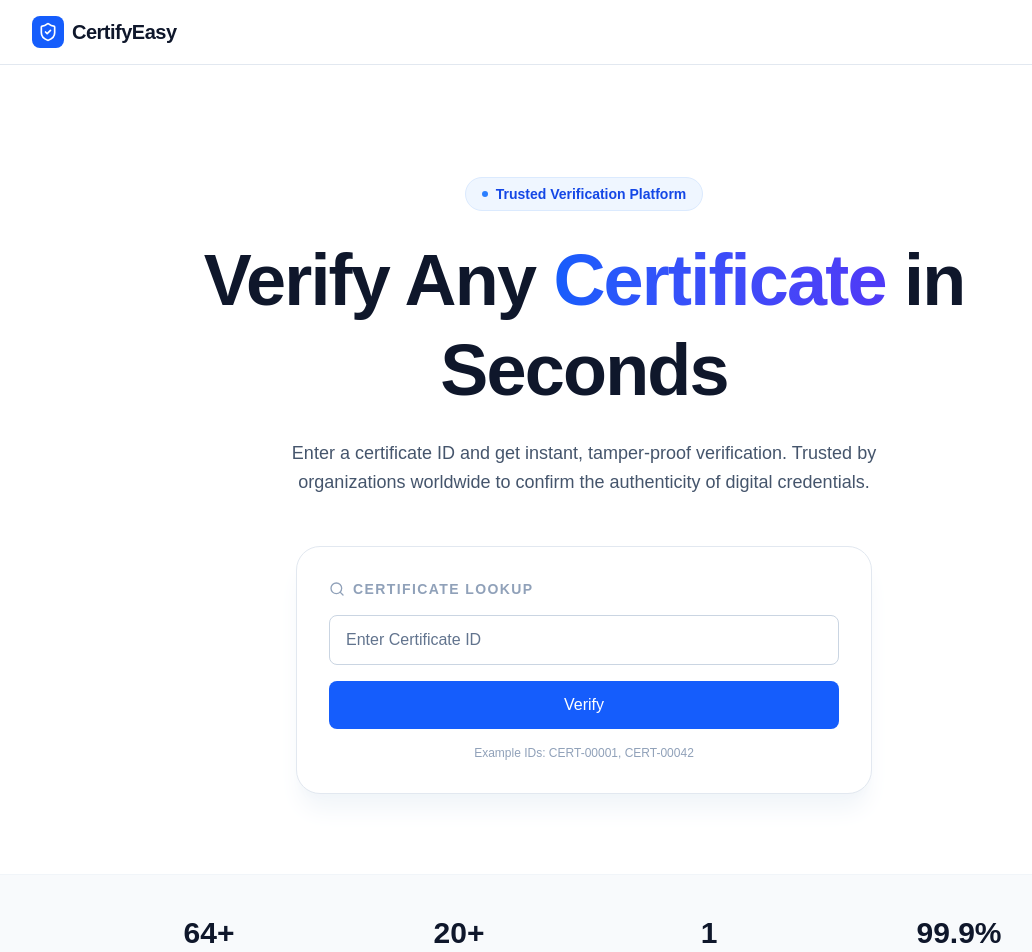
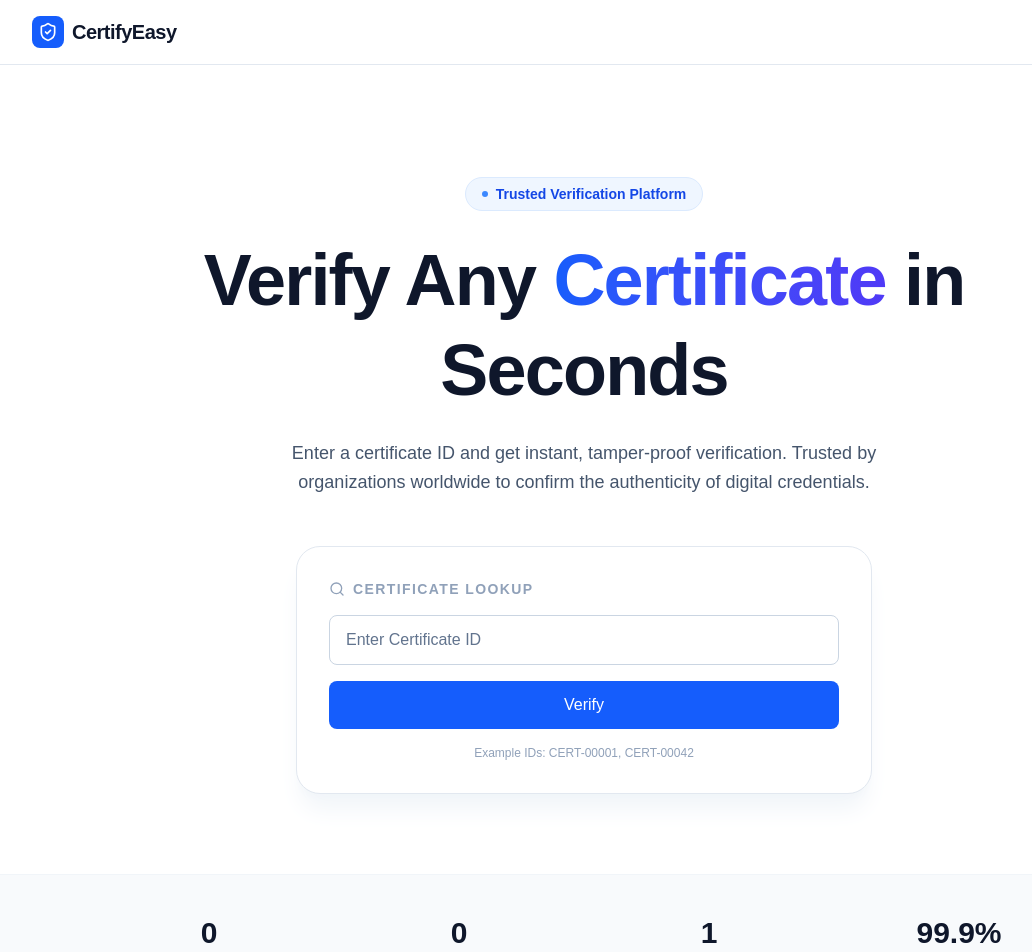
Before and after one commit to Empire-SK/certifyeasy, a Next.js app: page /Certificates/ in a window 1280 px wide. Shown: the top 952 px of the page, without its empty margins (56-1088 px from the left). Built offline with nearby package versions, Linux system fonts and the light colour scheme; no server answers; the database is empty.

Commit message:
feat: improve landing page UX and implement dynamic database stats

```diff
--- a/src/app/globals.css
+++ b/src/app/globals.css
@@ -3,6 +3,10 @@
 :root {
   --background: #ffffff;
   --foreground: #171717;
+}
+
+html {
+  scroll-behavior: smooth;
 }
 
 @theme inline {
--- a/src/app/page.tsx
+++ b/src/app/page.tsx
@@ -2,6 +2,7 @@ import CertificateSearch from '@/components/CertificateSearch';
 import TrackPageView from '@/components/TrackPageView';
 import type { Metadata } from 'next';
 import Link from 'next/link';
+import prisma from '@/lib/prisma';
 import {
   ShieldCheck,
   Zap,
@@ -43,14 +44,22 @@ const features = [
   },
 ];
 
-const stats = [
-  { value: '64+', label: 'Certificates Issued' },
-  { value: '20+', label: 'Verifications Done' },
-  { value: '1', label: 'Active Organizations' },
-  { value: '99.9%', label: 'Uptime Guaranteed' },
-];
+export default async function Home() {
+  const [certificatesCount, verificationsCount, activeOrgsCount] = await Promise.all([
+    prisma.certificate.count(),
+    prisma.verificationLog.count(),
+    prisma.issuerProfile.count(),
+  ]);
 
-export default function Home() {
+  const formatNumber = (num: number) => new Intl.NumberFormat('en-US').format(num);
+
+  const stats = [
+    { value: formatNumber(certificatesCount), label: 'Certificates Issued' },
+    { value: formatNumber(verificationsCount), label: 'Verifications Done' },
+    { value: formatNumber(Math.max(1, activeOrgsCount)), label: 'Active Organizations' },
+    { value: '99.9%', label: 'Uptime Guaranteed' },
+  ];
+
   return (
     <div className="flex min-h-screen flex-col bg-white text-slate-900">
       <TrackPageView />
@@ -104,7 +113,7 @@ export default function Home() {
             </p>
 
             {/* Search Card */}
-            <div className="mx-auto mt-12 max-w-xl rounded-3xl border border-slate-200 bg-white p-8 shadow-xl shadow-slate-100">
+            <div id="search" className="mx-auto mt-12 max-w-xl rounded-3xl border border-slate-200 bg-white p-8 shadow-xl shadow-slate-100">
               <div className="mb-4 flex items-center gap-2 text-sm font-bold uppercase tracking-widest text-slate-400">
                 <Search className="h-4 w-4" />
                 Certificate Lookup
@@ -220,7 +229,7 @@ export default function Home() {
                 No signup required. Just enter the certificate ID and get results in real time.
               </p>
               <Link
-                href="/"
+                href="#search"
                 className="mt-8 inline-flex items-center gap-2 rounded-2xl bg-white px-8 py-4 text-sm font-bold text-blue-700 shadow-lg transition hover:scale-105 hover:shadow-xl"
               >
                 Verify a Certificate <ArrowRight className="h-4 w-4" />
```
